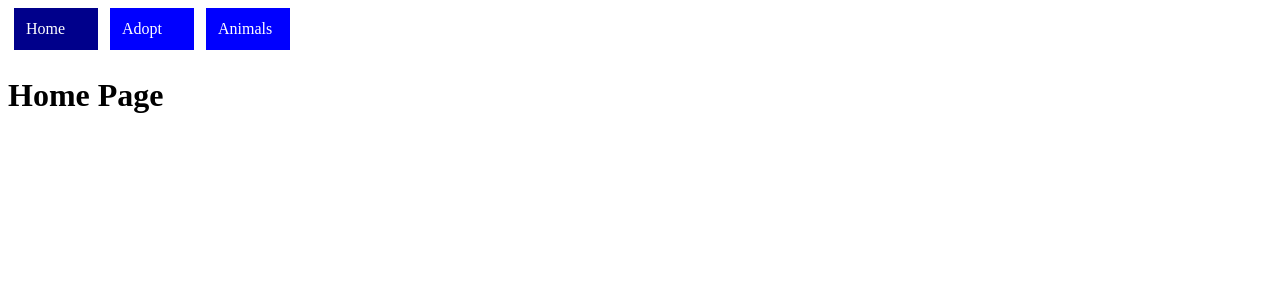
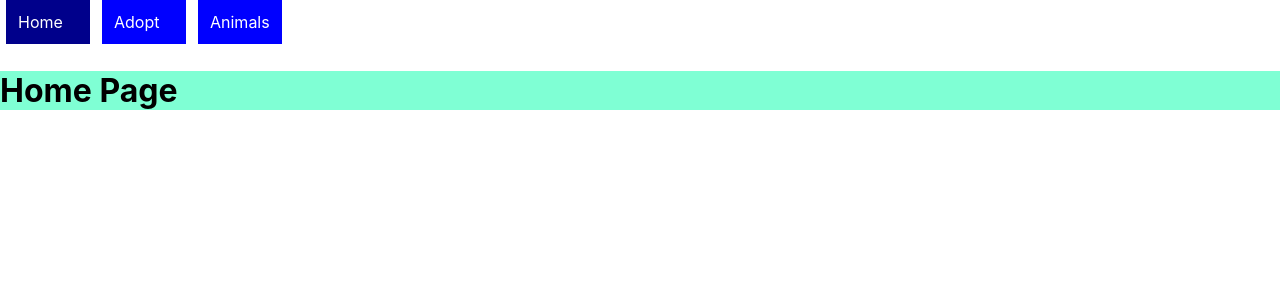
Before and after one commit to Akateno/Phase2-Project-, a React (Create React App) app: page / in a window 1280 px wide. Shown: the top 300 px of the page. Built offline with nearby package versions, Linux system fonts and the light colour scheme.

Commit message:
added some styling

```diff
--- a/src/components/Home.js
+++ b/src/components/Home.js
@@ -2,7 +2,7 @@ import React from "react"
 
 function Home() {
     return (
-    <div className="home">
+    <div className="homePage">
         <h1>Home Page</h1>
 
 
--- a/src/index.css
+++ b/src/index.css
@@ -3,6 +3,9 @@
   padding: 1rem;
   display: flex;
   flex-direction: column;
+}
+.homePage{
+  background-color: aquamarine;
 }
 
 pageheader{
--- a/src/index.js
+++ b/src/index.js
@@ -1,6 +1,6 @@
 import React from 'react';
 import ReactDOM from 'react-dom';
-// import './index.css';
+import './index.css';
 import App from './App';
 
 import {BrowserRouter as Router} from "react-router-dom";
```
